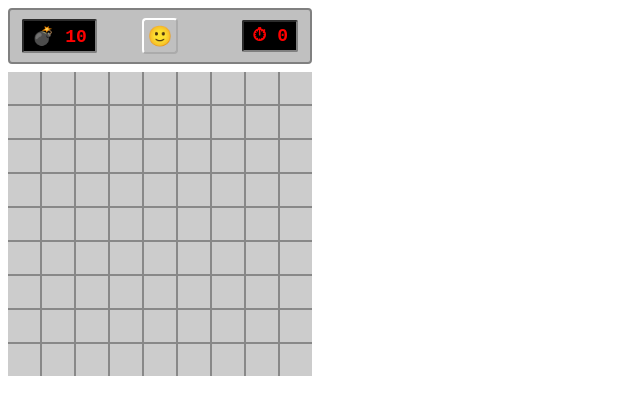
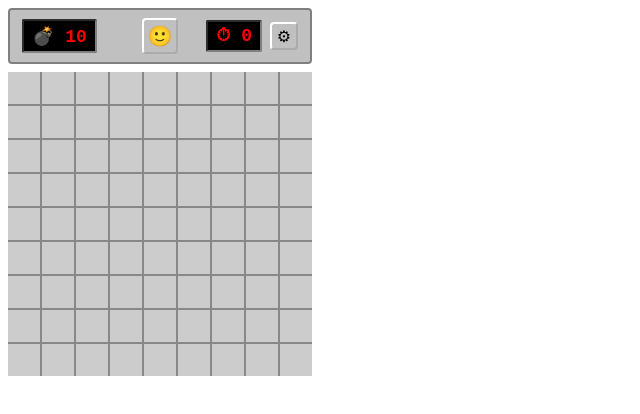
Before and after one commit to yuzuasan/react-minesweeper, a React (Vite) app: page / in a window 1280 px wide. Shown: the top 414 px of the page, without its empty margins (0-640 px from the left). Built offline with nearby package versions, Linux system fonts and the light colour scheme.

Commit message:
難易度選択画面を追加(カスタムを除く)

```diff
--- a/src/App.tsx
+++ b/src/App.tsx
@@ -1,4 +1,5 @@
 import { useEffect, useState } from "react";
+import { DifficultySelector } from "./components/DifficultySelector/DifficultySelector";
 import { GameBoard } from "./components/GameBoard/GameBoard";
 import { Header } from "./components/Header/Header";
 import { DIFFICULTY_SETTINGS } from "./constants/difficulties";
@@ -11,6 +12,7 @@ const initialState = initializeGameState(DIFFICULTY_SETTINGS.easy);
 
 function App() {
   const [gameState, setGameState] = useState<GameState>(initialState);
+  const [isDifficultyOpen, setIsDifficultyOpen] = useState(false);
 
   const handleOpenCell = (x: number, y: number) => {
     setGameState((prev) => {
@@ -71,6 +73,7 @@ function App() {
         elapsedTime={gameState.elapsedTime}
         gameStatus={gameState.gameStatus}
         onRestart={handleRestart}
+        onOpenDifficulty={() => setIsDifficultyOpen(true)}
       />
 
       <GameBoard
@@ -78,6 +81,17 @@ function App() {
         onOpenCell={handleOpenCell}
         onToggleFlag={handleToggleFlag}
       />
+
+      {isDifficultyOpen && (
+        <DifficultySelector
+          current={gameState.setting}
+          onSelect={(setting) => {
+            setGameState(initializeGameState(setting));
+            setIsDifficultyOpen(false);
+          }}
+          onClose={() => setIsDifficultyOpen(false)}
+        />
+      )}
     </div>
   );
 }
--- a/src/components/DifficultySelector/DifficultySelector.module.css
+++ b/src/components/DifficultySelector/DifficultySelector.module.css
@@ -0,0 +1,49 @@
+.overlay {
+  position: fixed;
+  inset: 0;
+  background: rgba(0, 0, 0, 0.4);
+
+  display: flex;
+  align-items: center;
+  justify-content: center;
+}
+
+.panel {
+  background: #c0c0c0;
+  padding: 16px;
+  border: 2px solid #808080;
+  border-radius: 6px;
+  width: 260px;
+}
+
+.list {
+  list-style: none;
+  padding: 0;
+  margin: 12px 0;
+}
+
+.list li {
+  margin-bottom: 8px;
+}
+
+.list button {
+  width: 100%;
+  padding: 8px;
+  cursor: pointer;
+}
+
+.active {
+  font-weight: bold;
+  background-color: #a0a0a0;
+}
+
+.detail {
+  display: block;
+  font-size: 12px;
+  opacity: 0.8;
+}
+
+.close {
+  width: 100%;
+  margin-top: 8px;
+}
--- a/src/components/DifficultySelector/DifficultySelector.tsx
+++ b/src/components/DifficultySelector/DifficultySelector.tsx
@@ -0,0 +1,39 @@
+import { DIFFICULTY_SETTINGS } from "../../constants/difficulties";
+import type { DifficultySetting } from "../../types/game";
+import styles from "./DifficultySelector.module.css";
+
+type Props = {
+  current: DifficultySetting;
+  onSelect: (setting: DifficultySetting) => void;
+  onClose: () => void;
+};
+
+export const DifficultySelector = ({ current, onSelect, onClose }: Props) => {
+  return (
+    <div className={styles.overlay}>
+      <div className={styles.panel}>
+        <h2>難易度選択</h2>
+
+        <ul className={styles.list}>
+          {Object.values(DIFFICULTY_SETTINGS).map((setting) => (
+            <li key={setting.type}>
+              <button
+                className={setting.type === current.type ? styles.active : ""}
+                onClick={() => onSelect(setting)}
+              >
+                {setting.type.toUpperCase()}
+                <span className={styles.detail}>
+                  {setting.width}×{setting.height} / 💣{setting.mineCount}
+                </span>
+              </button>
+            </li>
+          ))}
+        </ul>
+
+        <button className={styles.close} onClick={onClose}>
+          閉じる
+        </button>
+      </div>
+    </div>
+  );
+};
--- a/src/components/Header/Header.module.css
+++ b/src/components/Header/Header.module.css
@@ -10,3 +10,30 @@
   border: 2px solid #808080;
   border-radius: 4px;
 }
+
+.right {
+  justify-self: end;
+  display: flex;
+  align-items: center;
+  gap: 8px;
+}
+
+.settings {
+  width: 28px;
+  height: 28px;
+
+  display: flex;
+  align-items: center;
+  justify-content: center;
+
+  font-size: 16px;
+  cursor: pointer;
+
+  background-color: #c0c0c0;
+  border: 2px outset #ffffff;
+  border-radius: 4px;
+}
+
+.settings:active {
+  border: 2px inset #808080;
+}
--- a/src/components/Header/Header.tsx
+++ b/src/components/Header/Header.tsx
@@ -9,6 +9,7 @@ type Props = {
   elapsedTime: number;
   gameStatus: GameStatus;
   onRestart: () => void;
+  onOpenDifficulty: () => void;
 };
 
 export const Header = ({
@@ -16,12 +17,22 @@ export const Header = ({
   elapsedTime,
   gameStatus,
   onRestart,
+  onOpenDifficulty,
 }: Props) => {
   return (
     <div className={styles.header}>
       <MineCounter remainingMines={remainingMines} />
       <RestartButton gameStatus={gameStatus} onRestart={onRestart} />
-      <Timer elapsedTime={elapsedTime} />
+      <div className={styles.right}>
+        <Timer elapsedTime={elapsedTime} />
+        <button
+          className={styles.settings}
+          onClick={onOpenDifficulty}
+          aria-label="難易度設定"
+        >
+          ⚙
+        </button>
+      </div>
     </div>
   );
 };
```
